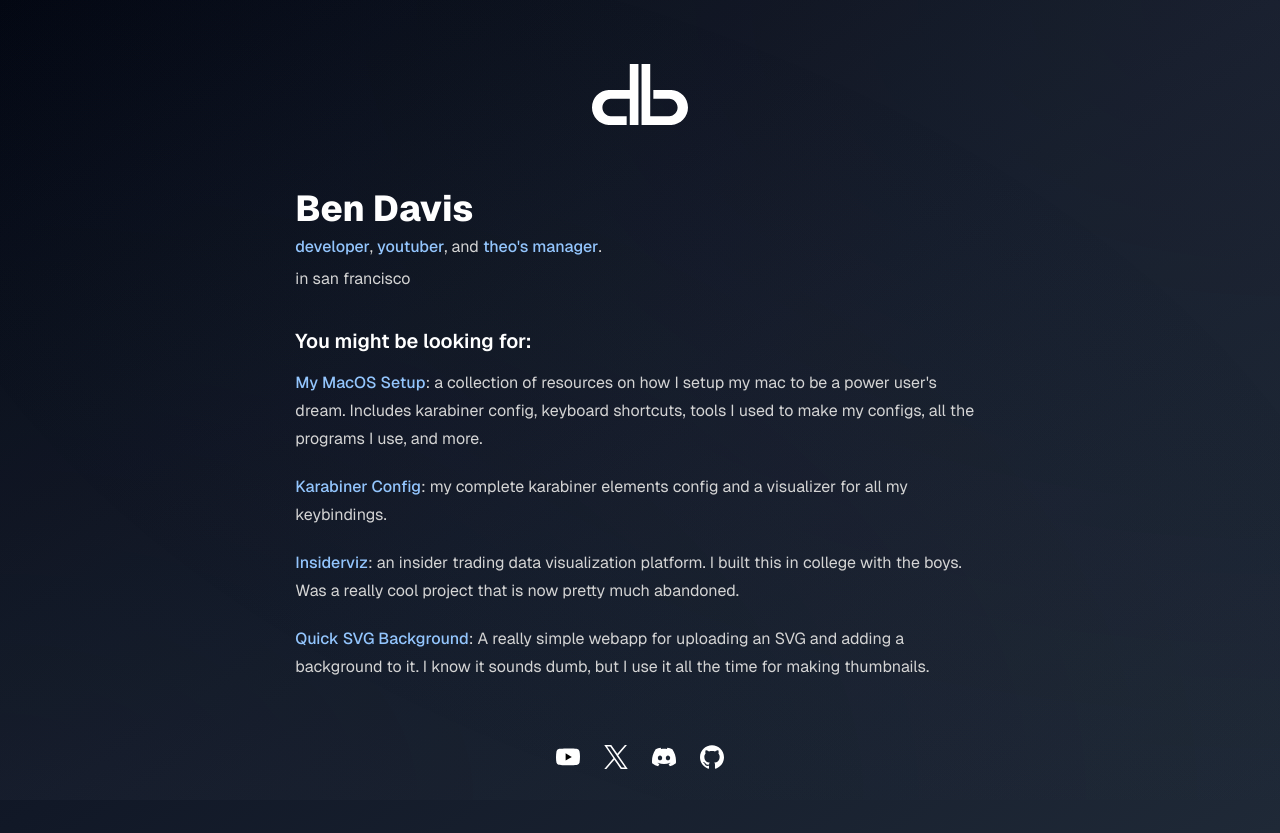
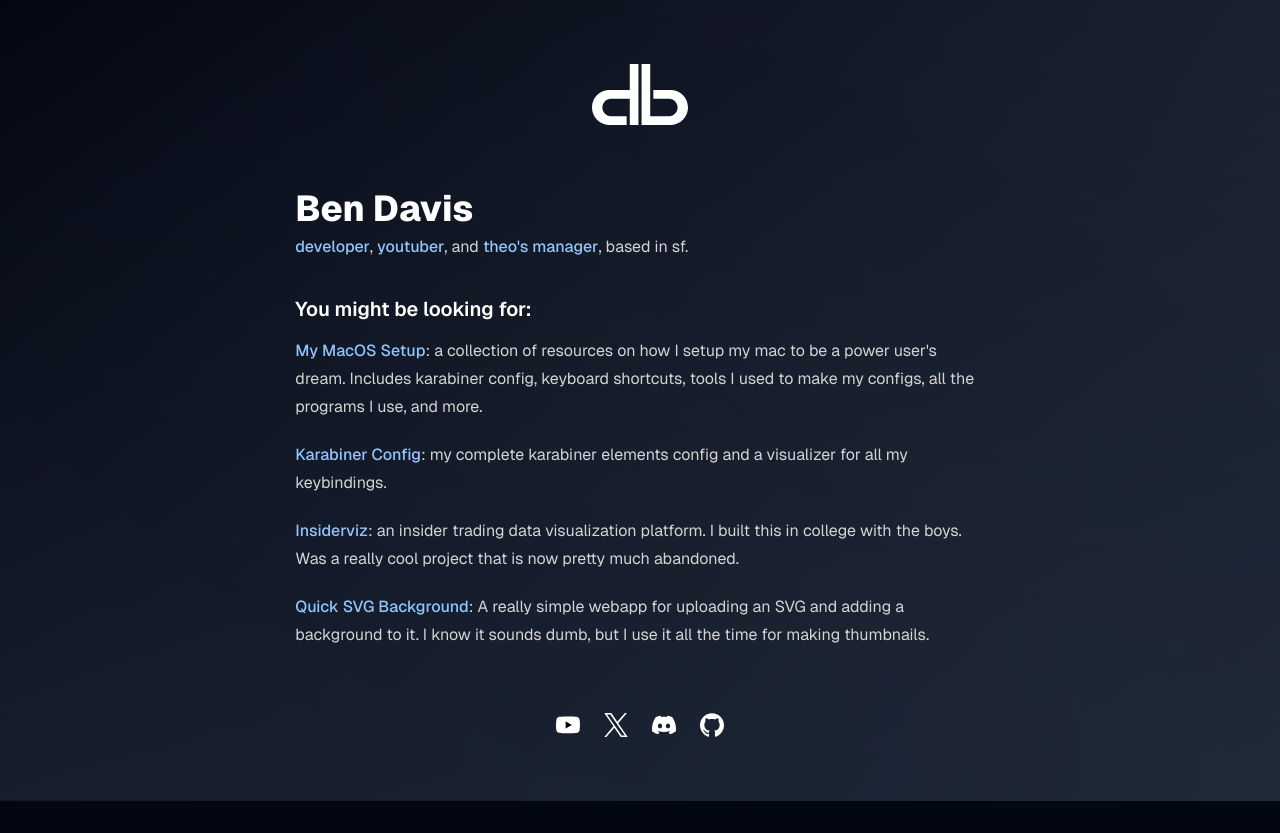
Before and after one commit to bmdavis419/davis7dotsh, a SvelteKit app: page / in a window 1280 px wide. After the commit the page ends 801 px from the top, so only its background shows below. Built offline with nearby package versions, Linux system fonts and the light colour scheme.

Commit message:
idk what I want this top line to be

```diff
--- a/src/routes/+page.svelte
+++ b/src/routes/+page.svelte
@@ -5,7 +5,7 @@
 
 <svelte:head>
 	<title>Ben Davis - dev & youtuber</title>
-	<meta name="description" content="developer, youtuber, and theo's manager. based in SF" />
+	<meta name="description" content="developer, youtuber, and theo's manager. based in sf" />
 </svelte:head>
 
 <main class="z-10 px-3 text-center">
@@ -17,9 +17,9 @@
 		<p class="mx-0 my-1">
 			<a href="https://github.com/bmdavis419" target="_blank">developer</a>,
 			<a href="https://www.youtube.com/@bmdavis419" target="_blank">youtuber</a>, and
-			<a href="https://www.youtube.com/@t3dotgg/videos" target="_blank">theo's manager</a>.
+			<a href="https://www.youtube.com/@t3dotgg/videos" target="_blank">theo's manager</a>, based in
+			sf.
 		</p>
-		<p class="m-0 flex items-center gap-1">in san francisco</p>
 
 		<h3>You might be looking for:</h3>
 
```
